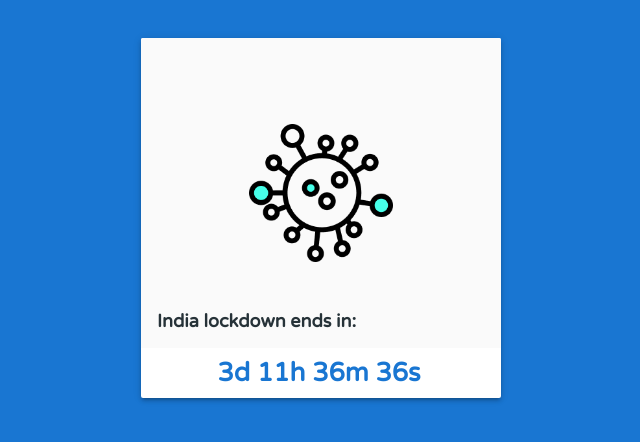
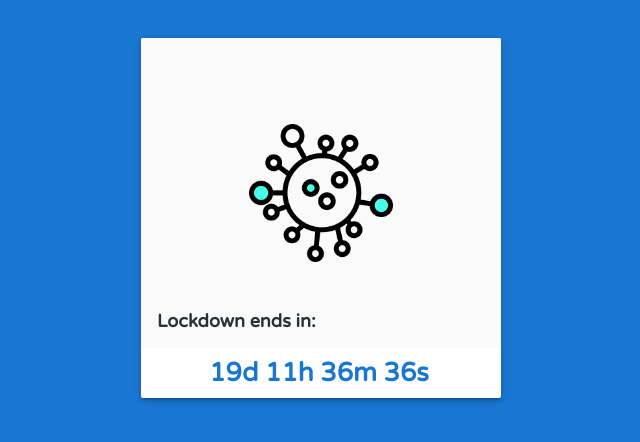
Before and after one commit to urmilshroff/corona_countdown, a plain HTML site: page index.html in a window 1280 px wide. Shown: the whole page, without its empty margins (319-959 px from the left). Drawn offline with nearby package versions, Linux system fonts and the light colour scheme.

Commit message:
Lockdown extended:cry:

```diff
--- a/index.html
+++ b/index.html
@@ -23,7 +23,7 @@
         <div class="mdl-cell mdl-cell--6-col">
             <div class="demo-card-square mdl-card mdl-shadow--3dp">
                 <div class="mdl-card__title mdl-card--expand" id="logo">
-                    <h2 class="mdl-card__title-text" id="title">India lockdown ends in:</h2>
+                    <h2 class="mdl-card__title-text" id="title">Lockdown ends in:</h2>
                 </div>
                 <div class="mdl-card__supporting-text" id="countdown"></div>
             </div>
--- a/js/script.js
+++ b/js/script.js
@@ -1,4 +1,4 @@
-var end = new Date("April 15, 2020 00:00:00").getTime();
+var end = new Date("May 1, 2020 00:00:00").getTime();
 
 var countdown = setInterval(function() {
     var now = new Date().getTime();
```
